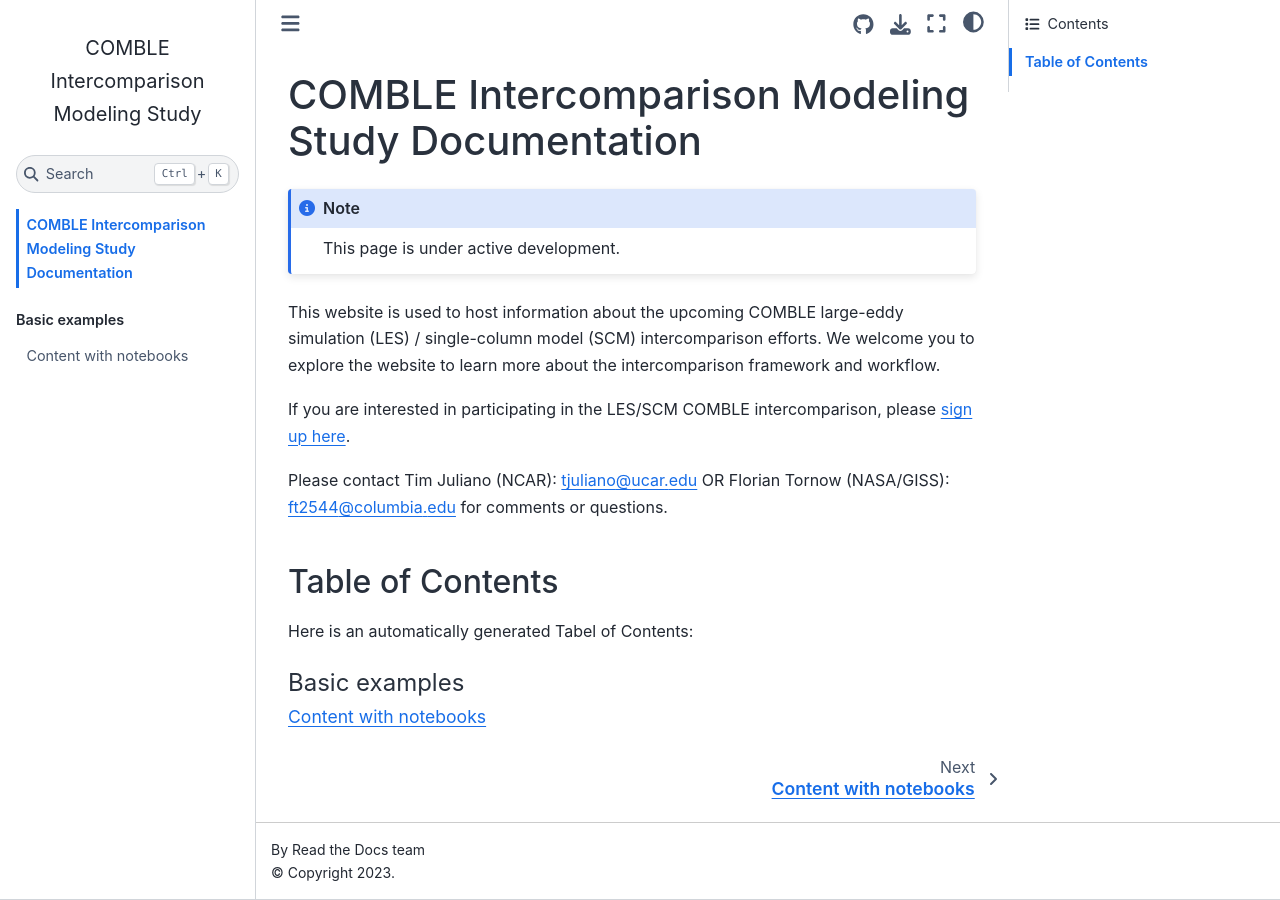
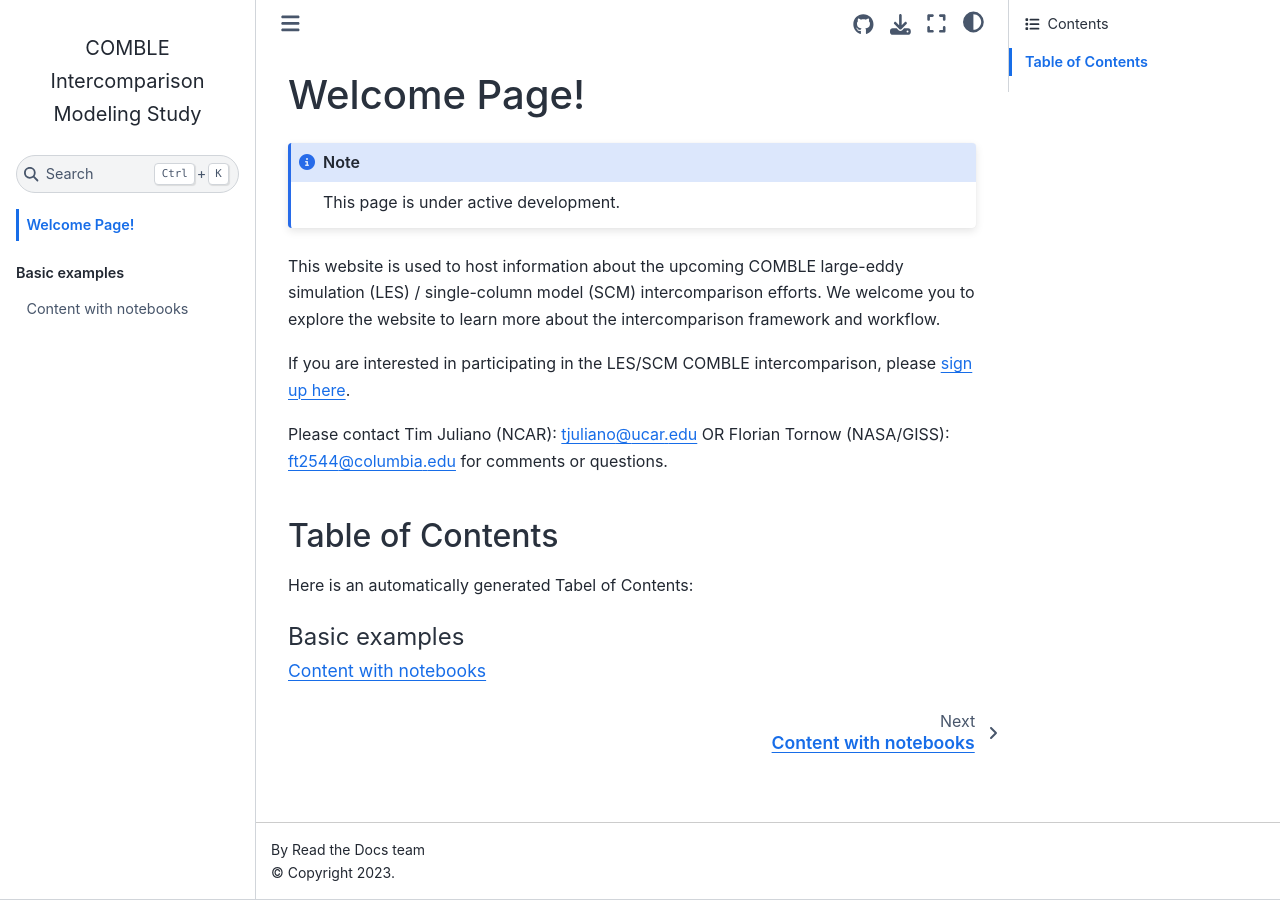
Before and after one commit to NCAR/COMBLE-Intercomparison, a Jupyter Book: the page built from docs/intro.md, in a window 1280 px wide. Built offline with Jupyter Book 1.0.4 settings and Sphinx 7.4.7 and the Sphinx Book theme 1.1.4, drawn with Linux system fonts in a browser that asks for light colours.

Commit message:
Update intro.md

````diff
--- a/docs/intro.md
+++ b/docs/intro.md
@@ -1,4 +1,4 @@
-COMBLE Intercomparison Modeling Study Documentation
+Welcome Page!
 ===================================
 
 ```{note}
````
